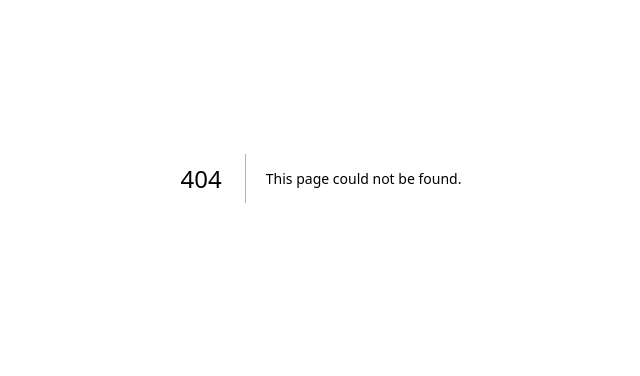
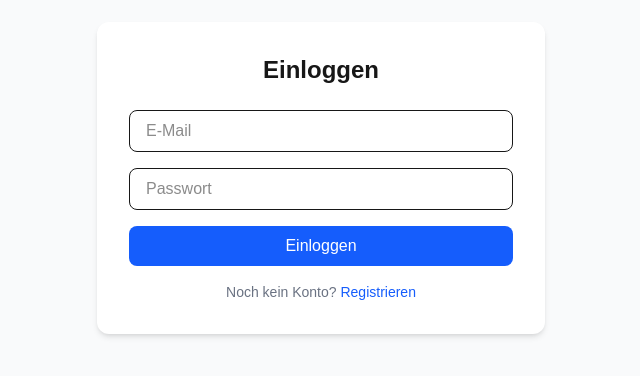
Before and after one commit to tobl1/bymate, a Next.js app: page /auth in a window 1280 px wide. Before the commit this address had no page. Shown: the part 222-598 px from the top of the page, without its empty margins (319-959 px from the left). Built offline with nearby package versions, Linux system fonts and the light colour scheme; no server answers.

Commit message:
auth und onboarding funktionieren

```diff
--- a/package.json
+++ b/package.json
@@ -9,6 +9,8 @@
     "lint": "eslint"
   },
   "dependencies": {
+    "@supabase/ssr": "^0.10.2",
+    "@supabase/supabase-js": "^2.104.0",
     "next": "16.2.4",
     "react": "19.2.4",
     "react-dom": "19.2.4"
--- /dev/null
+++ b/src/app/auth/page.tsx
@@ -0,0 +1,69 @@
+'use client'
+
+import { useState } from 'react'
+import { createClient } from '@/lib/supabase'
+import { useRouter } from 'next/navigation'
+
+export default function AuthPage() {
+  const [email, setEmail] = useState('')
+  const [password, setPassword] = useState('')
+  const [isLogin, setIsLogin] = useState(true)
+  const [error, setError] = useState('')
+  const [loading, setLoading] = useState(false)
+  const router = useRouter()
+  const supabase = createClient()
+
+  async function handleSubmit() {
+    setLoading(true)
+    setError('')
+
+    if (isLogin) {
+      const { error } = await supabase.auth.signInWithPassword({ email, password })
+      if (error) setError(error.message)
+      else router.push('/dashboard')
+    } else {
+      const { error } = await supabase.auth.signUp({ email, password })
+      if (error) setError(error.message)
+      else setError('Bestätige deine E-Mail und logge dich dann ein.')
+    }
+    setLoading(false)
+  }
+
+  return (
+    <div className="min-h-screen flex items-center justify-center bg-gray-50">
+      <div className="bg-white p-8 rounded-xl shadow-md w-full max-w-md">
+        <h1 className="text-2xl font-bold mb-6 text-center">
+          {isLogin ? 'Einloggen' : 'Registrieren'}
+        </h1>
+        <input
+          type="email"
+          placeholder="E-Mail"
+          value={email}
+          onChange={e => setEmail(e.target.value)}
+          className="w-full border rounded-lg px-4 py-2 mb-4 focus:outline-none focus:ring-2 focus:ring-blue-500"
+        />
+        <input
+          type="password"
+          placeholder="Passwort"
+          value={password}
+          onChange={e => setPassword(e.target.value)}
+          className="w-full border rounded-lg px-4 py-2 mb-4 focus:outline-none focus:ring-2 focus:ring-blue-500"
+        />
+        {error && <p className="text-red-500 text-sm mb-4">{error}</p>}
+        <button
+          onClick={handleSubmit}
+          disabled={loading}
+          className="w-full bg-blue-600 text-white py-2 rounded-lg hover:bg-blue-700 disabled:opacity-50"
+        >
+          {loading ? 'Laden...' : isLogin ? 'Einloggen' : 'Registrieren'}
+        </button>
+        <p className="text-center text-sm mt-4 text-gray-500">
+          {isLogin ? 'Noch kein Konto?' : 'Schon ein Konto?'}{' '}
+          <button onClick={() => setIsLogin(!isLogin)} className="text-blue-600 hover:underline">
+            {isLogin ? 'Registrieren' : 'Einloggen'}
+          </button>
+        </p>
+      </div>
+    </div>
+  )
+}
--- /dev/null
+++ b/src/app/dashboard/page.tsx
@@ -0,0 +1,7 @@
+export default function Dashboard() {
+    return (
+      <div className="min-h-screen flex items-center justify-center bg-gray-50">
+        <h1 className="text-2xl font-bold">Willkommen bei BYmate 👋</h1>
+      </div>
+    )
+  }
--- /dev/null
+++ b/src/app/onboarding/page.tsx
@@ -0,0 +1,114 @@
+'use client'
+
+import { useState, useEffect } from 'react'
+import { createClient } from '@/lib/supabase'
+import { useRouter } from 'next/navigation'
+
+export default function OnboardingPage() {
+  const [fullName, setFullName] = useState('')
+  const [role, setRole] = useState<'founder' | 'seeker'>('founder')
+  const [bio, setBio] = useState('')
+  const [location, setLocation] = useState('')
+  const [loading, setLoading] = useState(false)
+  const [error, setError] = useState('')
+  const [userId, setUserId] = useState<string | null>(null)
+  const [userEmail, setUserEmail] = useState<string | null>(null)
+  const router = useRouter()
+  const supabase = createClient()
+
+  useEffect(() => {
+    supabase.auth.getSession().then(({ data: { session } }) => {
+      if (!session) {
+        router.push('/auth')
+      } else {
+        setUserId(session.user.id)
+        setUserEmail(session.user.email ?? null)
+      }
+    })
+  }, [])
+
+  async function handleSubmit() {
+    if (!userId || !userEmail) return
+    setLoading(true)
+    setError('')
+
+    const { error } = await supabase.from('profiles').insert({
+      id: userId,
+      email: userEmail,
+      full_name: fullName,
+      role,
+      bio,
+      location,
+    })
+
+    if (error) setError(error.message)
+    else router.push('/dashboard')
+    setLoading(false)
+  }
+
+  return (
+    <div className="min-h-screen flex items-center justify-center bg-gray-50">
+      <div className="bg-white p-8 rounded-xl shadow-md w-full max-w-md">
+        <h1 className="text-2xl font-bold mb-2">Profil anlegen</h1>
+        <p className="text-gray-500 text-sm mb-6">Nur einmal, dauert 1 Minute.</p>
+
+        <label className="block text-sm font-medium mb-1">Name</label>
+        <input
+          type="text"
+          placeholder="Dein Name"
+          value={fullName}
+          onChange={e => setFullName(e.target.value)}
+          className="w-full border rounded-lg px-4 py-2 mb-4 focus:outline-none focus:ring-2 focus:ring-blue-500"
+        />
+
+        <label className="block text-sm font-medium mb-1">Ich bin...</label>
+        <div className="flex gap-3 mb-4">
+          <button
+            onClick={() => setRole('founder')}
+            className={`flex-1 py-2 rounded-lg border text-sm font-medium transition ${
+              role === 'founder' ? 'bg-blue-600 text-white border-blue-600' : 'bg-white text-gray-700'
+            }`}
+          >
+            Gründer mit freiem Platz
+          </button>
+          <button
+            onClick={() => setRole('seeker')}
+            className={`flex-1 py-2 rounded-lg border text-sm font-medium transition ${
+              role === 'seeker' ? 'bg-blue-600 text-white border-blue-600' : 'bg-white text-gray-700'
+            }`}
+          >
+            Auf Teamsuche
+          </button>
+        </div>
+
+        <label className="block text-sm font-medium mb-1">Über mich</label>
+        <textarea
+          placeholder="Was machst du, was suchst du?"
+          value={bio}
+          onChange={e => setBio(e.target.value)}
+          rows={3}
+          className="w-full border rounded-lg px-4 py-2 mb-4 focus:outline-none focus:ring-2 focus:ring-blue-500"
+        />
+
+        <label className="block text-sm font-medium mb-1">Standort</label>
+        <input
+          type="text"
+          placeholder="z.B. München"
+          value={location}
+          onChange={e => setLocation(e.target.value)}
+          className="w-full border rounded-lg px-4 py-2 mb-4 focus:outline-none focus:ring-2 focus:ring-blue-500"
+        />
+
+        {error && <p className="text-red-500 text-sm mb-4">{error}</p>}
+
+        <button
+          onClick={handleSubmit}
+          disabled={loading || !fullName}
+          className="w-full bg-blue-600 text-white py-2 rounded-lg hover:bg-blue-700 disabled:opacity-50"
+        >
+          {loading ? 'Speichern...' : 'Weiter'}
+        </button>
+      </div>
+    </div>
+  )
+}
--- /dev/null
+++ b/src/lib/supabase-server.ts
@@ -0,0 +1,24 @@
+import { createServerClient } from '@supabase/ssr'
+import { cookies } from 'next/headers'
+
+export async function createServerSupabaseClient() {
+  const cookieStore = await cookies()
+  return createServerClient(
+    process.env.NEXT_PUBLIC_SUPABASE_URL!,
+    process.env.NEXT_PUBLIC_SUPABASE_ANON_KEY!,
+    {
+      cookies: {
+        getAll() {
+          return cookieStore.getAll()
+        },
+        setAll(cookiesToSet) {
+          try {
+            cookiesToSet.forEach(({ name, value, options }) =>
+              cookieStore.set(name, value, options)
+            )
+          } catch {}
+        },
+      },
+    }
+  )
+}
--- /dev/null
+++ b/src/lib/supabase.ts
@@ -0,0 +1,8 @@
+import { createBrowserClient } from '@supabase/ssr'
+
+export function createClient() {
+  return createBrowserClient(
+    process.env.NEXT_PUBLIC_SUPABASE_URL!,
+    process.env.NEXT_PUBLIC_SUPABASE_ANON_KEY!
+  )
+}
--- /dev/null
+++ b/src/middleware.ts
@@ -0,0 +1,39 @@
+import { createServerClient } from '@supabase/ssr'
+import { NextResponse, type NextRequest } from 'next/server'
+
+export async function middleware(request: NextRequest) {
+  let supabaseResponse = NextResponse.next({
+    request,
+  })
+
+  const supabase = createServerClient(
+    process.env.NEXT_PUBLIC_SUPABASE_URL!,
+    process.env.NEXT_PUBLIC_SUPABASE_ANON_KEY!,
+    {
+      cookies: {
+        getAll() {
+          return request.cookies.getAll()
+        },
+        setAll(cookiesToSet) {
+          cookiesToSet.forEach(({ name, value }) => request.cookies.set(name, value))
+          supabaseResponse = NextResponse.next({
+            request,
+          })
+          cookiesToSet.forEach(({ name, value, options }) =>
+            supabaseResponse.cookies.set(name, value, options)
+          )
+        },
+      },
+    }
+  )
+
+  await supabase.auth.getUser()
+
+  return supabaseResponse
+}
+
+export const config = {
+  matcher: [
+    '/((?!_next/static|_next/image|favicon.ico|.*\\.(?:svg|png|jpg|jpeg|gif|webp)$).*)',
+  ],
+}
```
Also changed, not shown: 1 other file (tests, documents, lock files or other folders).
